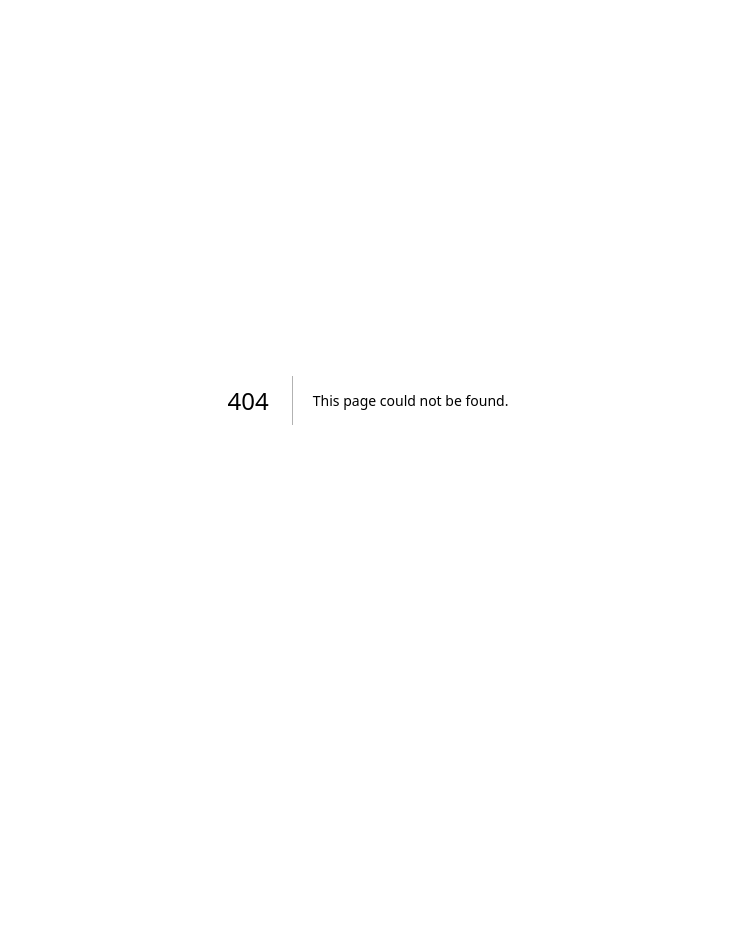
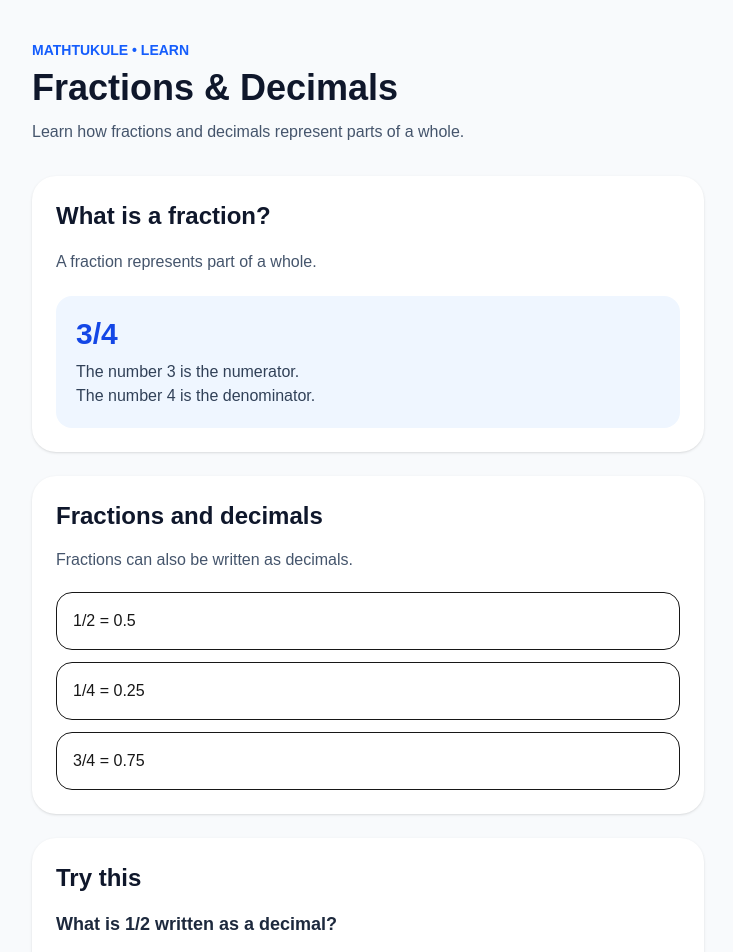
Before and after one commit to nkosana200918052-boop/MathTukule, a Next.js app in the folder math-tukule/: page /learn/fractions in a window 1280 px wide. Before the commit this address had no page. Shown: the top 952 px of the page, without its empty margins (272-1005 px from the left). Before the commit the page ends 800 px from the top, so only its background shows below. Built offline with nearby package versions, Linux system fonts and the light colour scheme.

Commit message:
Add fractions and decimals lesson

```diff
--- /dev/null
+++ b/math-tukule/app/learn/fractions/page.tsx
@@ -0,0 +1,81 @@
+export default function FractionsLesson() {
+  return (
+    <main className="min-h-screen bg-slate-50 px-5 py-10">
+      <div className="mx-auto max-w-2xl">
+        <p className="text-sm font-semibold text-blue-600">
+          MATHTUKULE • LEARN
+        </p>
+
+        <h1 className="mt-2 text-4xl font-bold text-slate-900">
+          Fractions & Decimals
+        </h1>
+
+        <p className="mt-3 text-slate-600">
+          Learn how fractions and decimals represent parts of a whole.
+        </p>
+
+        <div className="mt-8 rounded-3xl bg-white p-6 shadow-sm">
+          <h2 className="text-2xl font-bold text-slate-900">
+            What is a fraction?
+          </h2>
+
+          <p className="mt-4 leading-7 text-slate-600">
+            A fraction represents part of a whole.
+          </p>
+
+          <div className="mt-5 rounded-2xl bg-blue-50 p-5">
+            <p className="text-3xl font-bold text-blue-700">
+              3/4
+            </p>
+
+            <p className="mt-2 text-slate-700">
+              The number 3 is the numerator.
+            </p>
+
+            <p className="text-slate-700">
+              The number 4 is the denominator.
+            </p>
+          </div>
+        </div>
+
+        <div className="mt-6 rounded-3xl bg-white p-6 shadow-sm">
+          <h2 className="text-2xl font-bold text-slate-900">
+            Fractions and decimals
+          </h2>
+
+          <p className="mt-4 text-slate-600">
+            Fractions can also be written as decimals.
+          </p>
+
+          <div className="mt-5 space-y-3">
+            <div className="rounded-2xl border p-4">
+              1/2 = 0.5
+            </div>
+
+            <div className="rounded-2xl border p-4">
+              1/4 = 0.25
+            </div>
+
+            <div className="rounded-2xl border p-4">
+              3/4 = 0.75
+            </div>
+          </div>
+        </div>
+
+        <div className="mt-6 rounded-3xl bg-white p-6 shadow-sm">
+          <h2 className="text-2xl font-bold text-slate-900">
+            Try this
+          </h2>
+
+          <p className="mt-4 text-lg font-semibold text-slate-800">
+            What is 1/2 written as a decimal?
+          </p>
+
+          <p className="mt-4 text-slate-600">
+            Think about dividing 1 by 2.
+          </p>
+        </div>
+      </div>
+    </main>
+  );
+}
```
